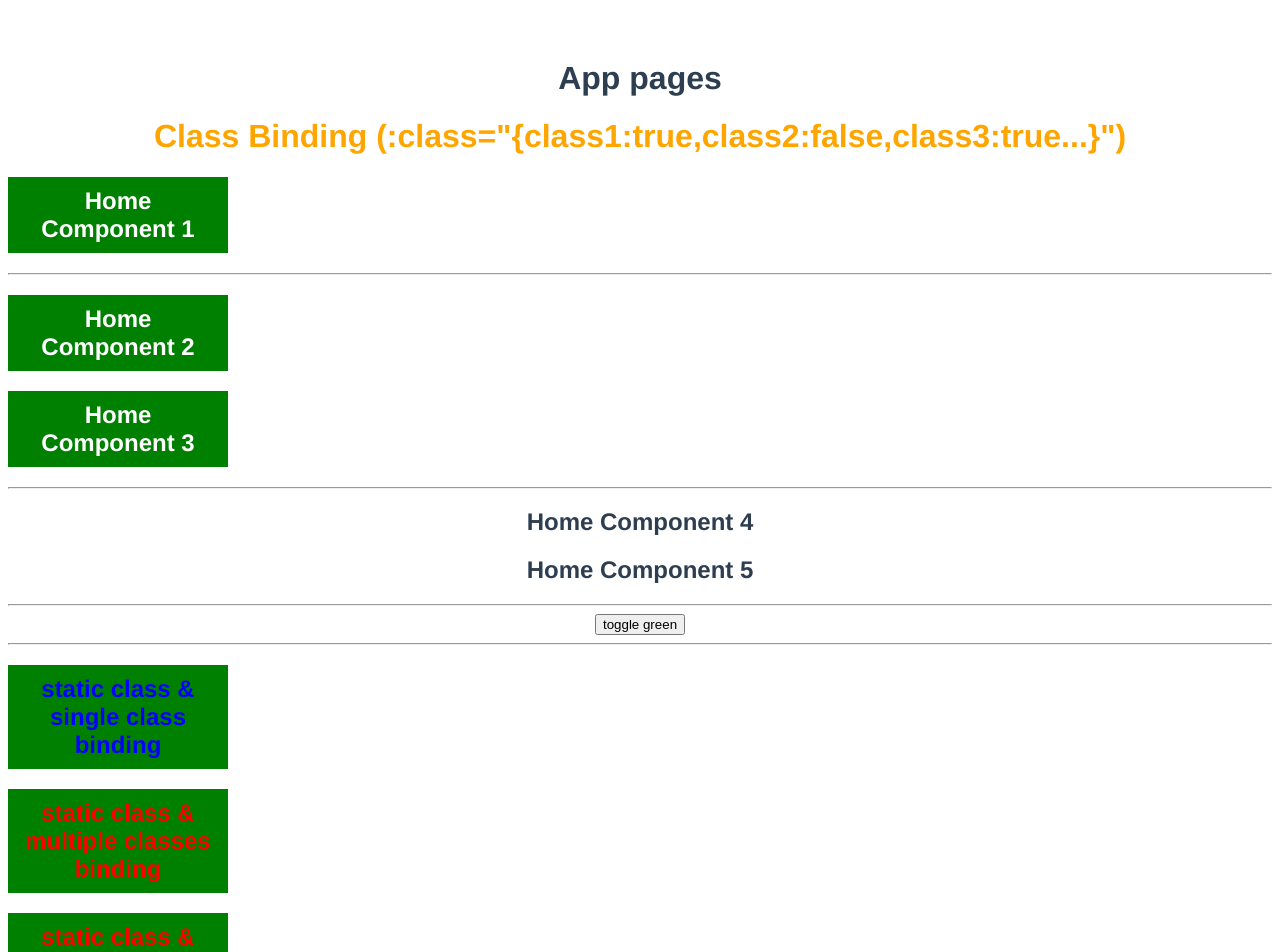
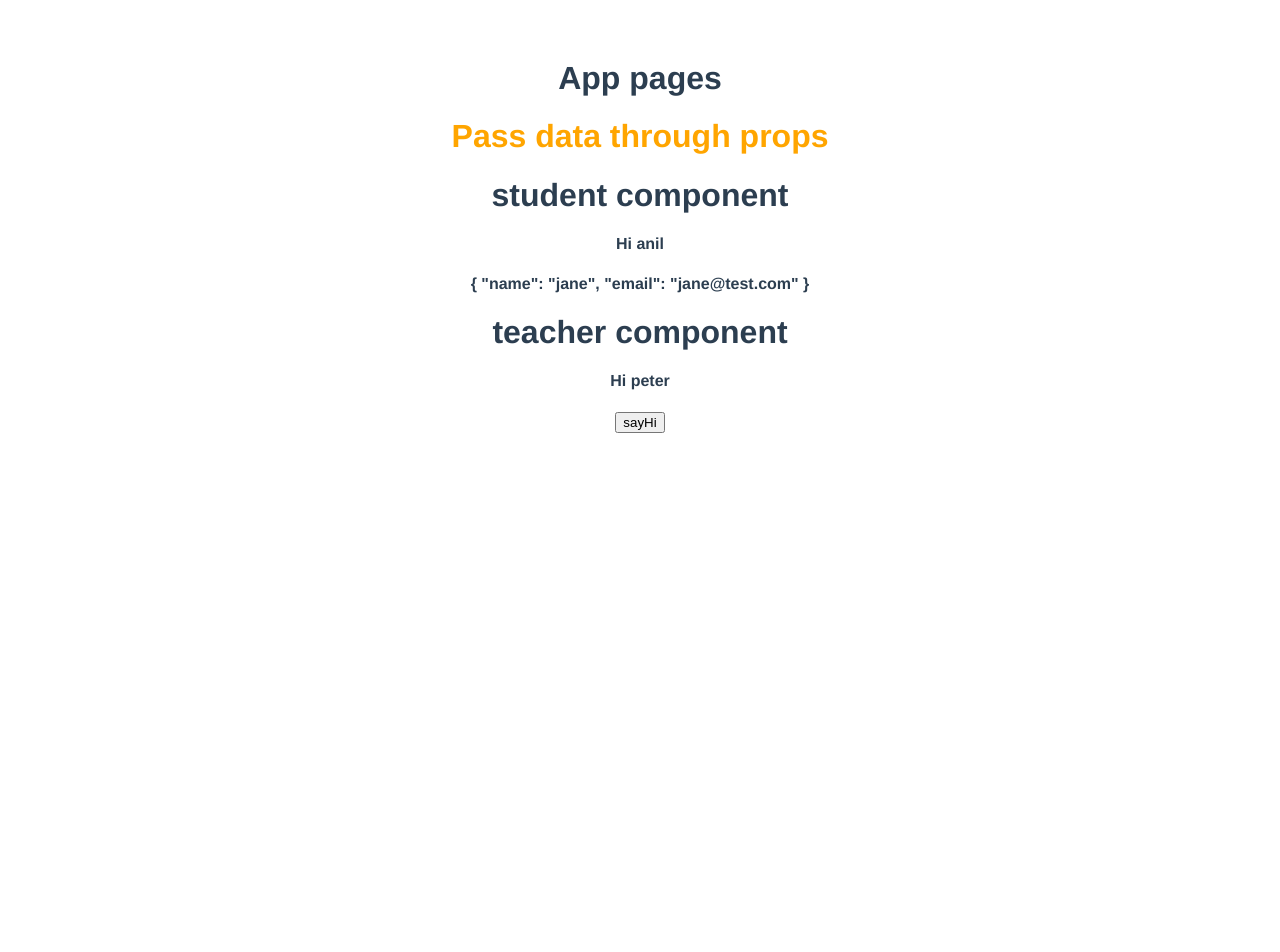
Before and after one commit to simonvista/Vue3, a Vue app: page / in a window 1280 px wide. Shown: the top 952 px of the page. After the commit the page ends 800 px from the top, so only its background shows below. Built offline with nearby package versions, Linux system fonts and the light colour scheme.

Commit message:
19-0000 is done

```diff
--- a/src/components/Home.vue
+++ b/src/components/Home.vue
@@ -1,45 +1,31 @@
 <template>
-  <h1>Class Binding (:class="{class1:true,class2:false,class3:true...}")</h1>
-  <h2 class="green">Home Component 1</h2>
-  <hr />
-  <h2 :class="{ green: true }">Home Component 2</h2>
-  <h2 :class="{ green: isGreen }">Home Component 3</h2>
-  <hr />
-
-  <h2 :class="{ green: false }">Home Component 4</h2>
-  <h2 :class="{ green: !isGreen }">Home Component 5</h2>
-  <hr />
-  <button type="button" v-on:click="isGreen = !isGreen">
-    toggle green
-  </button>
-  <hr />
-  <h2 class="staticClass" :class="{ green: true }">
-    static class & single class binding
-  </h2>
-  <h2 class="staticClass" :class="{ green: true, err: true }">
-    static class & multiple classes binding
-  </h2>
-  <h2 class="staticClass" :class="adjustedStyle">
-    static class & multiple classes binding w/ computed
-  </h2>
+  <h1>Pass data through props</h1>
+  <student name="anil" :user="user" />
+  <teacher :name="name" :sayHi="sayHi" />
 </template>
 
 <script>
+import Student from "./Student.vue";
+import Teacher from "./Teacher.vue";
+
 export default {
-  components: {},
+  components: {
+    Student,
+    Teacher,
+  },
   name: "Home",
   data() {
     return {
-      isGreen: true,
+      name: "peter",
+      user: { name: "jane", email: "jane@test.com" },
+      sayHi() {
+        alert("Hi");
+      },
     };
   },
   computed: {
     adjustedStyle() {
-      return {
-        green: this.isGreen,
-        err: true,
-        other: false,
-      };
+      return {};
     },
   },
   methods: {},
@@ -51,19 +37,4 @@ export default {
 h1 {
   color: orange;
 }
-.green {
-  background-color: green;
-  width: 200px;
-  padding: 10px;
-  color: #fff;
-}
-.staticClass {
-  color: blue;
-}
-.err {
-  color: red;
-}
-.other {
-  font-size: 70px;
-}
 </style>
--- /dev/null
+++ b/src/components/Student.vue
@@ -0,0 +1,17 @@
+<template>
+  <div>
+    <h1>student component</h1>
+    <h4>Hi {{ name }}</h4>
+    <h4>{{ user }}</h4>
+  </div>
+</template>
+
+<script>
+export default {
+  name: "Student",
+  props: {
+    name: String,
+    user: Object,
+  },
+};
+</script>
--- /dev/null
+++ b/src/components/Teacher.vue
@@ -0,0 +1,17 @@
+<template>
+  <div>
+    <h1>teacher component</h1>
+    <h4>Hi {{ name }}</h4>
+    <button v-on:click="sayHi">sayHi</button>
+  </div>
+</template>
+
+<script>
+export default {
+  name: "Teacher",
+  props: {
+    name: String,
+    sayHi: Function,
+  },
+};
+</script>
```
